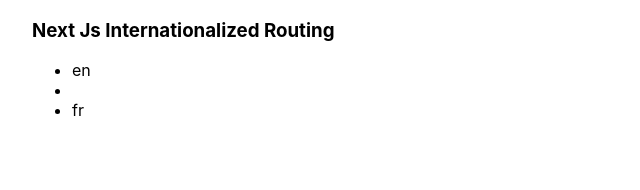
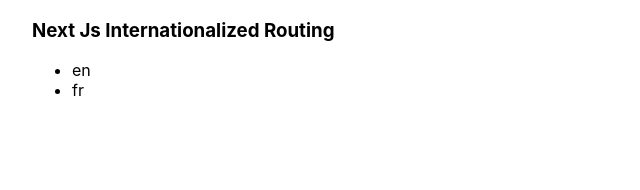
Before and after one commit to Babbili/nextjs-multilingual, a Next.js app: page / in a window 1280 px wide. Shown: the top 190 px of the page, without its empty margins (0-640 px from the left). Built offline with nearby package versions, Linux system fonts and the light colour scheme.

Commit message:
fix otherLocales could be undefined

```diff
--- a/components/Header.tsx
+++ b/components/Header.tsx
@@ -1,4 +1,4 @@
-import React from 'react'
+import React, { useEffect, useState } from 'react'
 import { headerPropsType, tType } from '../types'
 // next/router  https://nextjs.org/docs/api-reference/next/router
 import { useRouter } from 'next/router'
@@ -13,11 +13,9 @@
     const router = useRouter()
     // import current locale, all configured locales from NextRouter
     const { locale, locales } = router
-    const otherLocales = locales?.map(elem => {
-        if(elem !== locale)
-        return elem
-    })
-    console.log(otherLocales)
+
+    let otherLocales: string[] | undefined = locales?.filter(elem => elem != locale && elem != undefined)
+
 
     return(
         <header>
```
